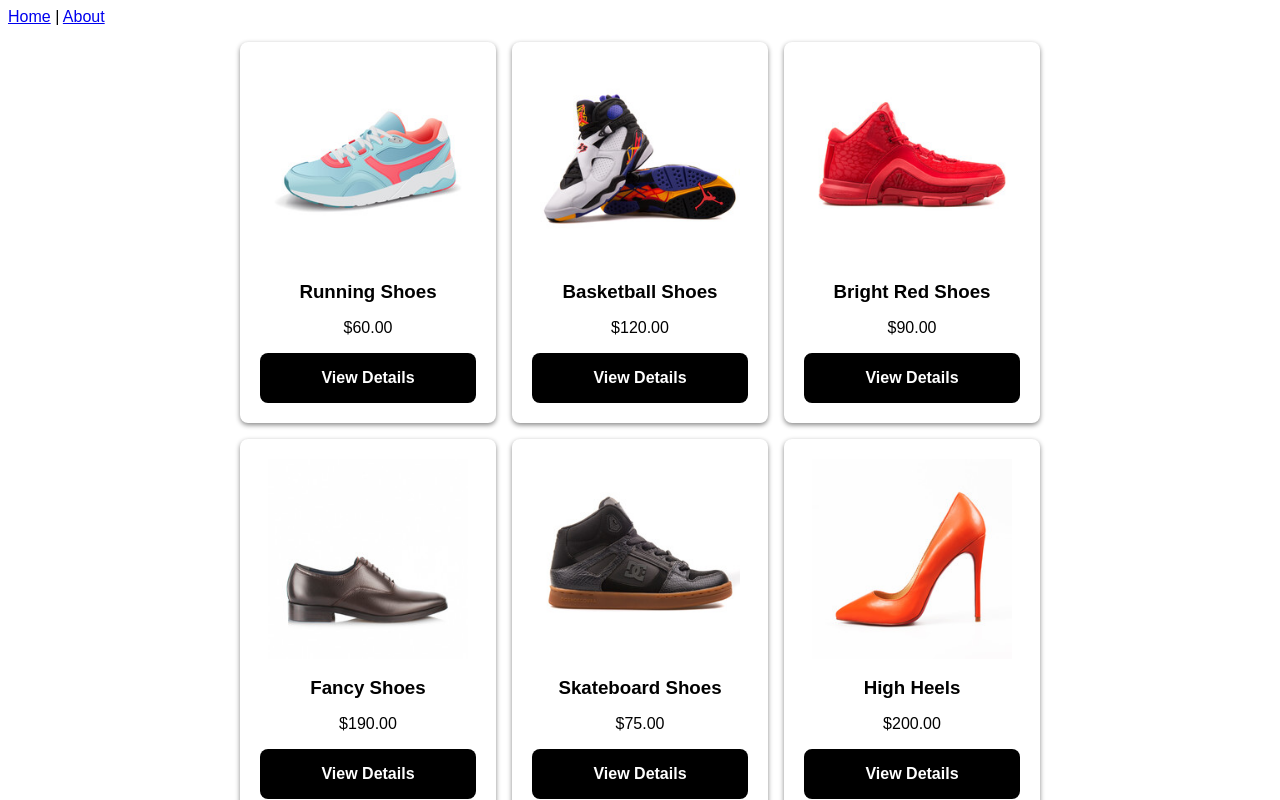
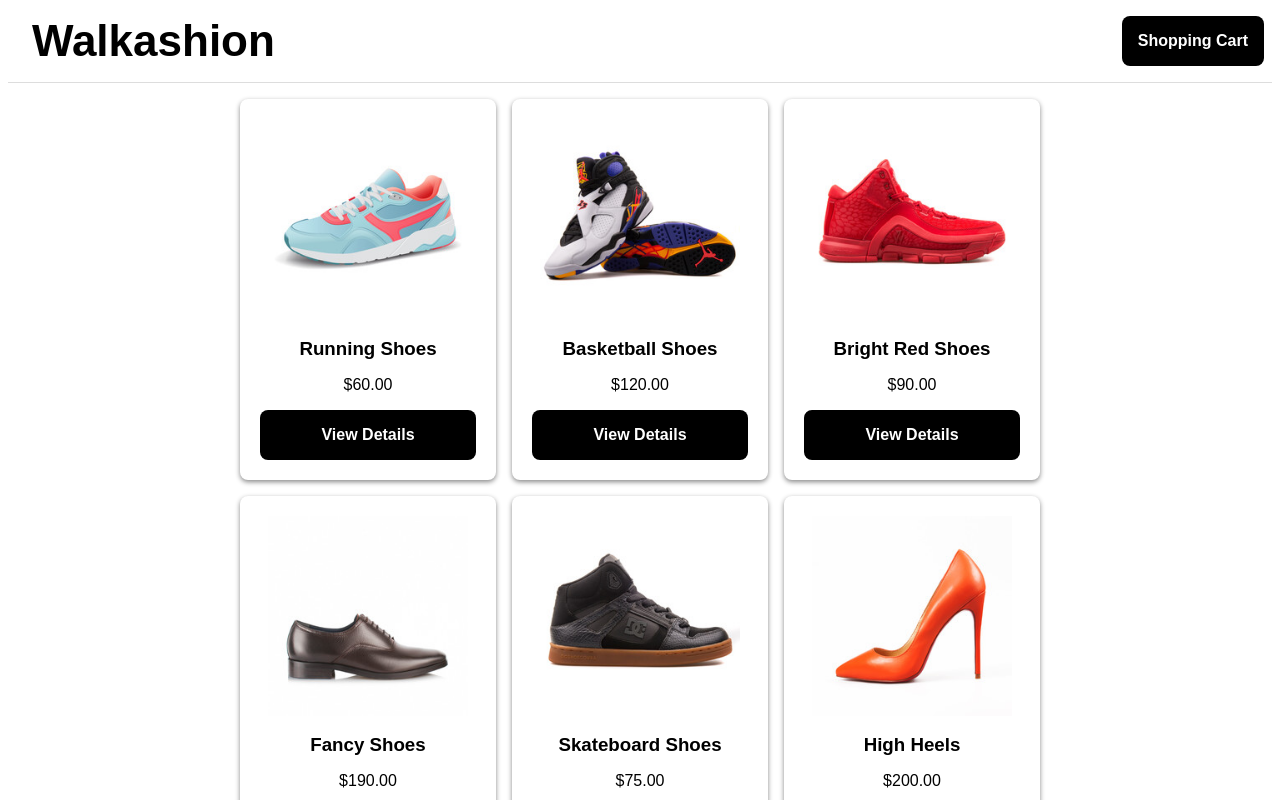
Before and after one commit to abdulmoizlakhani/shoe-store-mevn-ecommerce, a Vue app in the folder client/: page /products in a window 1280 px wide. Shown: the top 800 px of the page. Built offline with nearby package versions, Linux system fonts and the light colour scheme.

Commit message:
- created navigation bar

```diff
--- a/client/src/App.vue
+++ b/client/src/App.vue
@@ -1,12 +1,20 @@
 <template>
   <div id="app">
-    <div id="nav">
-      <router-link to="/">Home</router-link> |
-      <router-link to="/about">About</router-link>
-    </div>
+    <NavBar />
     <router-view />
   </div>
 </template>
+
+<script>
+import NavBar from "./components/NavBar.vue";
+
+export default {
+  name: "App",
+  components: {
+    NavBar,
+  },
+};
+</script>
 
 <style>
 * {
--- a/client/src/components/HelloWorld.vue
+++ /dev/null
@@ -1,114 +0,0 @@
-<template>
-  <div class="hello">
-    <h1>{{ msg }}</h1>
-    <p>
-      For a guide and recipes on how to configure / customize this project,<br />
-      check out the
-      <a href="https://cli.vuejs.org" target="_blank" rel="noopener"
-        >vue-cli documentation</a
-      >.
-    </p>
-    <h3>Installed CLI Plugins</h3>
-    <ul>
-      <li>
-        <a
-          href="https://github.com/vuejs/vue-cli/tree/dev/packages/%40vue/cli-plugin-babel"
-          target="_blank"
-          rel="noopener"
-          >babel</a
-        >
-      </li>
-      <li>
-        <a
-          href="https://github.com/vuejs/vue-cli/tree/dev/packages/%40vue/cli-plugin-eslint"
-          target="_blank"
-          rel="noopener"
-          >eslint</a
-        >
-      </li>
-    </ul>
-    <h3>Essential Links</h3>
-    <ul>
-      <li>
-        <a href="https://vuejs.org" target="_blank" rel="noopener">Core Docs</a>
-      </li>
-      <li>
-        <a href="https://forum.vuejs.org" target="_blank" rel="noopener"
-          >Forum</a
-        >
-      </li>
-      <li>
-        <a href="https://chat.vuejs.org" target="_blank" rel="noopener"
-          >Community Chat</a
-        >
-      </li>
-      <li>
-        <a href="https://twitter.com/vuejs" target="_blank" rel="noopener"
-          >Twitter</a
-        >
-      </li>
-      <li>
-        <a href="https://news.vuejs.org" target="_blank" rel="noopener">News</a>
-      </li>
-    </ul>
-    <h3>Ecosystem</h3>
-    <ul>
-      <li>
-        <a href="https://router.vuejs.org" target="_blank" rel="noopener"
-          >vue-router</a
-        >
-      </li>
-      <li>
-        <a href="https://vuex.vuejs.org" target="_blank" rel="noopener">vuex</a>
-      </li>
-      <li>
-        <a
-          href="https://github.com/vuejs/vue-devtools#vue-devtools"
-          target="_blank"
-          rel="noopener"
-          >vue-devtools</a
-        >
-      </li>
-      <li>
-        <a href="https://vue-loader.vuejs.org" target="_blank" rel="noopener"
-          >vue-loader</a
-        >
-      </li>
-      <li>
-        <a
-          href="https://github.com/vuejs/awesome-vue"
-          target="_blank"
-          rel="noopener"
-          >awesome-vue</a
-        >
-      </li>
-    </ul>
-  </div>
-</template>
-
-<script>
-export default {
-  name: "HelloWorld",
-  props: {
-    msg: String,
-  },
-};
-</script>
-
-<!-- Add "scoped" attribute to limit CSS to this component only -->
-<style scoped>
-h3 {
-  margin: 40px 0 0;
-}
-ul {
-  list-style-type: none;
-  padding: 0;
-}
-li {
-  display: inline-block;
-  margin: 0 10px;
-}
-a {
-  color: #42b983;
-}
-</style>
--- /dev/null
+++ b/client/src/components/NavBar.vue
@@ -0,0 +1,45 @@
+<template>
+  <div id="nav-bar">
+    <router-link to="/products" id="products-link">
+      <h1>Walkashion</h1>
+    </router-link>
+    <router-link to="/cart" id="cart-link">
+      <button>Shopping Cart</button>
+    </router-link>
+  </div>
+</template>
+
+<script>
+export default {
+  name: "NavBar",
+};
+</script>
+
+<style scoped>
+#nav-bar {
+  border-bottom: 1px solid #ddd;
+  height: 75px;
+  width: 100%;
+}
+
+#products-link {
+  text-align: center;
+  display: block;
+  color: black;
+  font-size: 22px;
+  left: 32px;
+  position: absolute;
+  top: 16px;
+  text-decoration: none;
+}
+
+#products-link h1 {
+  margin: 0;
+}
+
+#cart-link {
+  position: absolute;
+  right: 16px;
+  top: 16px;
+}
+</style>
```
